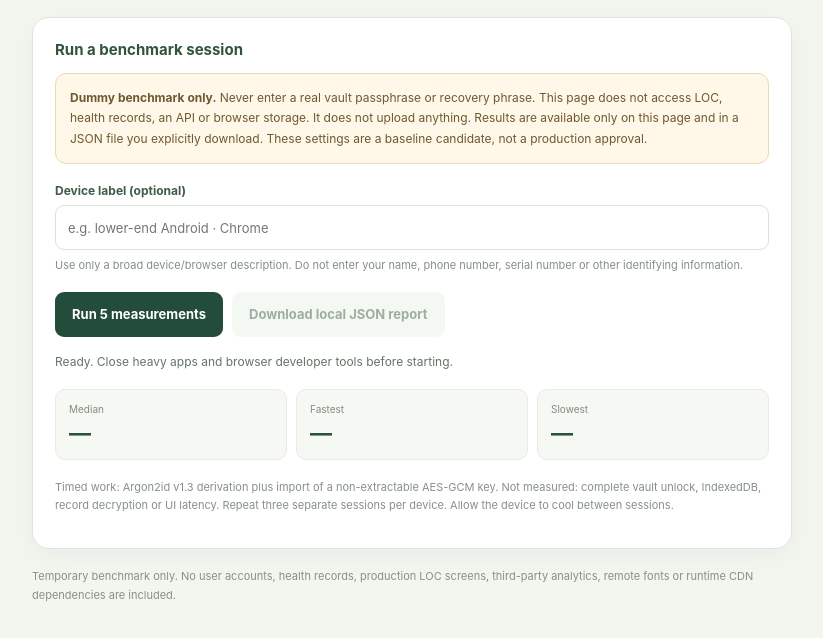
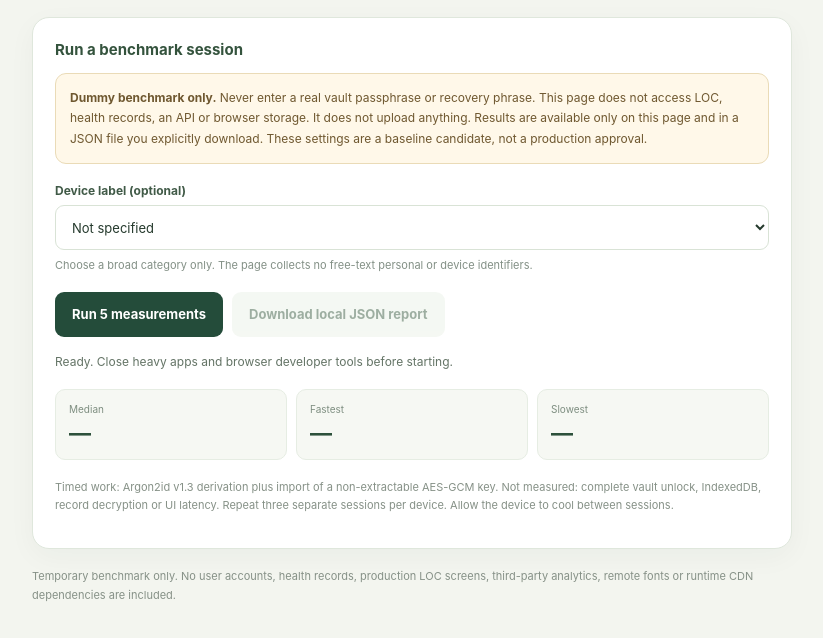
Before and after one commit to SanchitKRai/loc-m4-1-mobile-benchmark, a website built with Vite: page index.html in a window 1280 px wide. Shown: the part 178-816 px from the top of the page, without its empty margins (228-1051 px from the left). Built offline with nearby package versions, Linux system fonts and the light colour scheme.

Commit message:
privacy: use fixed non-identifying device categories

```diff
--- a/index.html
+++ b/index.html
@@ -28,7 +28,7 @@
       .card { margin-top: 20px; padding: 22px; border: 1px solid #dfe7dc; border-radius: 17px; background: white; box-shadow: 0 8px 28px rgba(35, 62, 43, .04); }
       .notice { padding: 14px; border: 1px solid #eadbb7; border-radius: 11px; background: #fff8e9; color: #6f5830; font-size: 12px; line-height: 1.7; }
       label { display: block; margin: 19px 0 7px; color: #405a47; font-size: 12px; font-weight: 750; }
-      input { width: 100%; min-height: 45px; padding: 0 12px; border: 1px solid #d9e3d6; border-radius: 9px; background: #fff; color: #253a2d; font: inherit; font-size: 13px; }
+      input, select { width: 100%; min-height: 45px; padding: 0 12px; border: 1px solid #d9e3d6; border-radius: 9px; background: #fff; color: #253a2d; font: inherit; font-size: 13px; }
       input:focus-visible, button:focus-visible { outline: 3px solid #93b69a; outline-offset: 2px; }
       .hint { margin: 7px 0 0; color: #839086; font-size: 11px; line-height: 1.6; }
       .actions { display: flex; flex-wrap: wrap; gap: 9px; margin-top: 17px; }
@@ -71,13 +71,16 @@
         </div>
 
         <label for="device-label">Device label (optional)</label>
-        <input
-          id="device-label"
-          maxlength="80"
-          autocomplete="off"
-          placeholder="e.g. lower-end Android · Chrome"
-        />
-        <p class="hint">Use only a broad device/browser description. Do not enter your name, phone number, serial number or other identifying information.</p>
+        <select id="device-label" aria-label="Device and browser category">
+          <option value="">Not specified</option>
+          <option value="Windows laptop · Chrome">Windows laptop · Chrome</option>
+          <option value="Windows laptop · Edge">Windows laptop · Edge</option>
+          <option value="Android phone · Chrome">Android phone · Chrome</option>
+          <option value="iPhone or iPad · Safari">iPhone or iPad · Safari</option>
+          <option value="Other desktop or laptop">Other desktop or laptop</option>
+          <option value="Other mobile browser">Other mobile browser</option>
+        </select>
+        <p class="hint">Choose a broad category only. The page collects no free-text personal or device identifiers.</p>
 
         <div class="actions">
           <button id="run-benchmark" type="button">Run 5 measurements</button>
```
